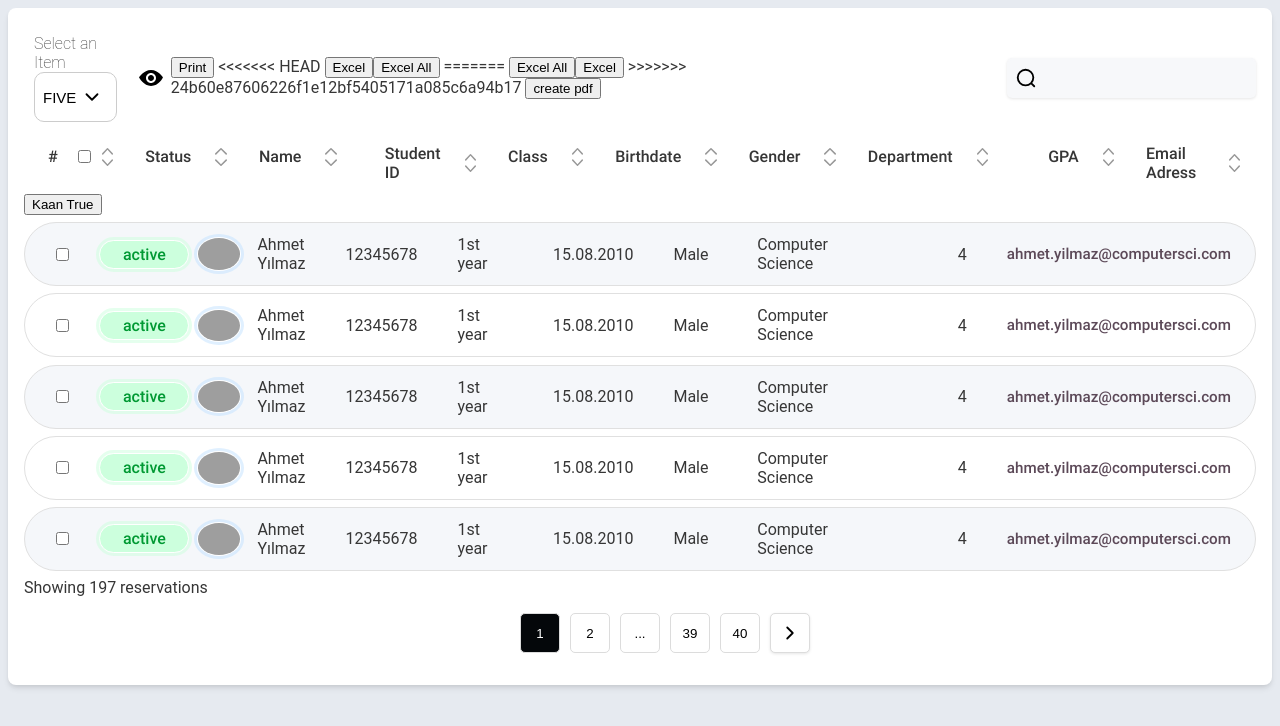
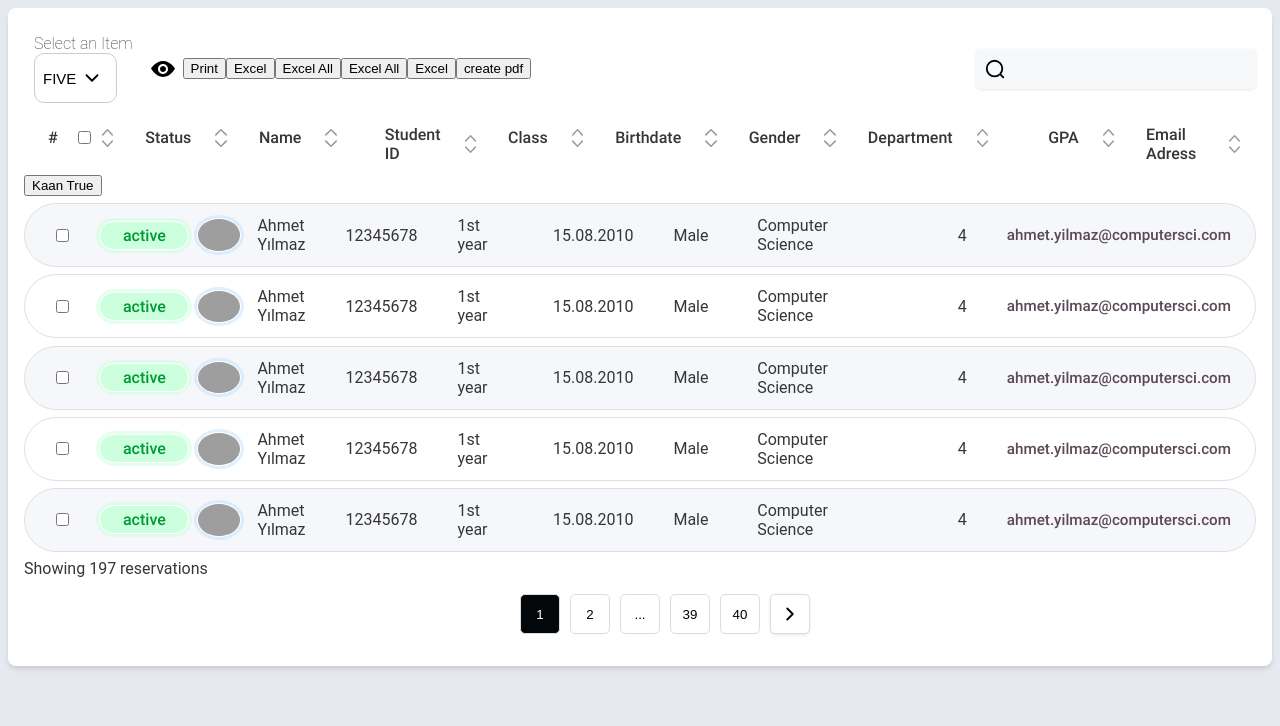
Before and after one commit to Mwiert/miniSpa, a Vue app: page /pinkpanthers in a window 1280 px wide. Shown: the top 726 px of the page. Built offline with nearby package versions, Linux system fonts and the light colour scheme; grey boxes are pictures that could not be loaded; a web font is replaced by a local one.

Commit message:
deleted comment lines

```diff
--- a/mentors/flexitable/components/FlexiTableControls.vue
+++ b/mentors/flexitable/components/FlexiTableControls.vue
@@ -28,13 +28,13 @@
       </div>
       <div class="export-buttons">
         <button class="pdf-button" @click="triggerExportPrint()">Print</button>
-<<<<<<< HEAD
+
         <button class="excel-button" @click="downloadExcel()">Excel</button>
         <button class="excel-button" @click="downloadAllExcel()">Excel All</button>
-=======
+
         <button class="excel-button" @click="downloadAllExcel()">Excel All</button>
         <button class="pdf-button" @click="downloadExcel()">Excel</button>
->>>>>>> 24b60e87606226f1e12bf5405171a085c6a94b17
+
         <button class="pdf-button" @click="downloadPdf()">create pdf</button>
       </div>
     </div>
@@ -88,12 +88,11 @@ export default {
         jsPDF: { unit: 'mm', format: 'a4', orientation: 'portrait' }
       }
 
-      try {
+
         // use html2pdf.js to convert the combinedDiv to pdf
         await html2pdf().from(connectedElement).set(options).save()
-      } catch (error) {
-        console.error('Error generating PDF:', error)
-      }
+
+
     },
 
     cleanColumnWithRegex(name) {
```
